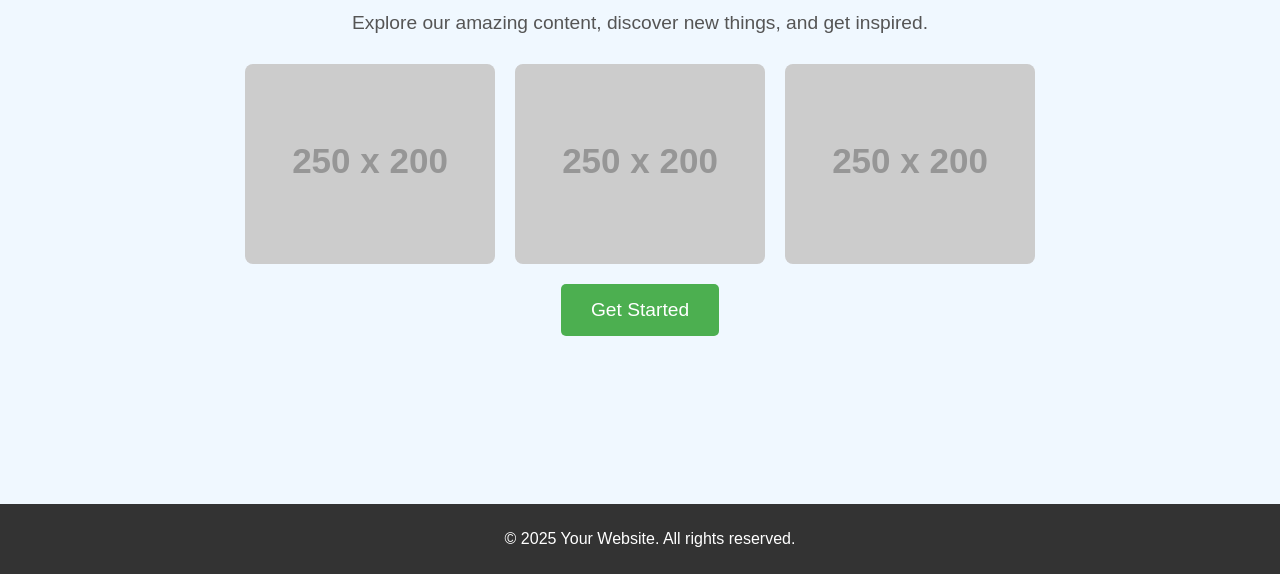
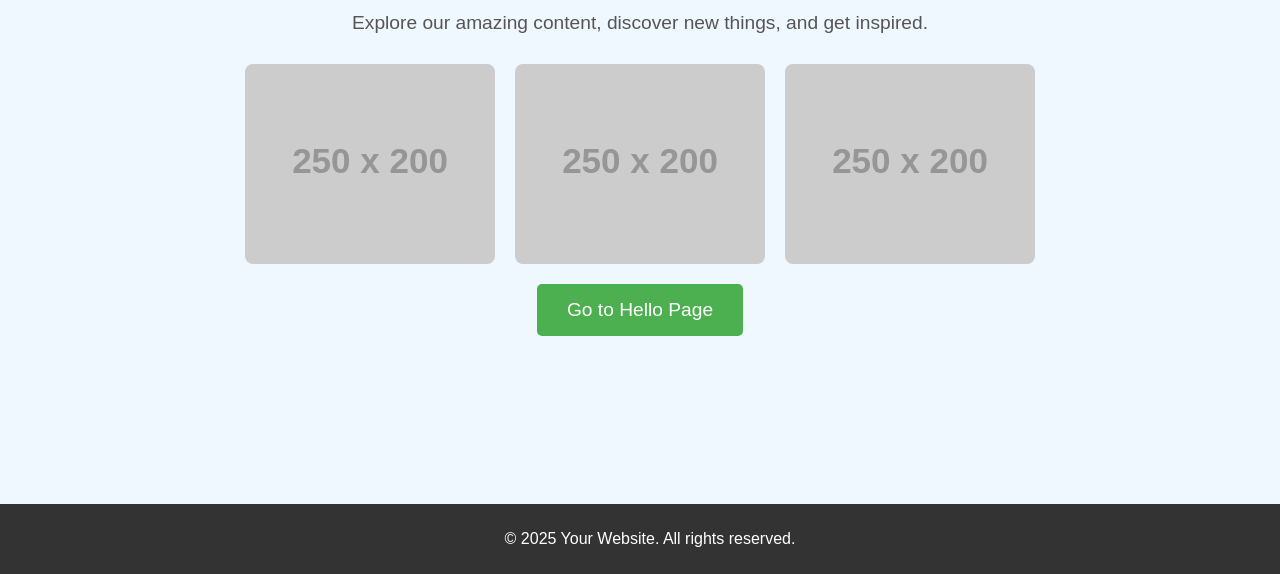
Before and after one commit to aviCapgemini215/DemoApplication, a plain HTML site: page index.html in a window 1280 px wide. Shown: the part 226-800 px from the top of the page. Drawn offline with Linux system fonts and the light colour scheme; placeholder pictures from the web are drawn by us.

Commit message:
add button

```diff
--- a/index.html
+++ b/index.html
@@ -105,7 +105,7 @@
         </div>
 
         <!-- Button Section -->
-        <button class="button" onclick="window.location.href='https://www.example.com'">Get Started</button>
+        <button class="button" onclick="window.location.href='hello.html'">Go to Hello Page</button>
     </div>
 
     <!-- Footer Section -->
```
